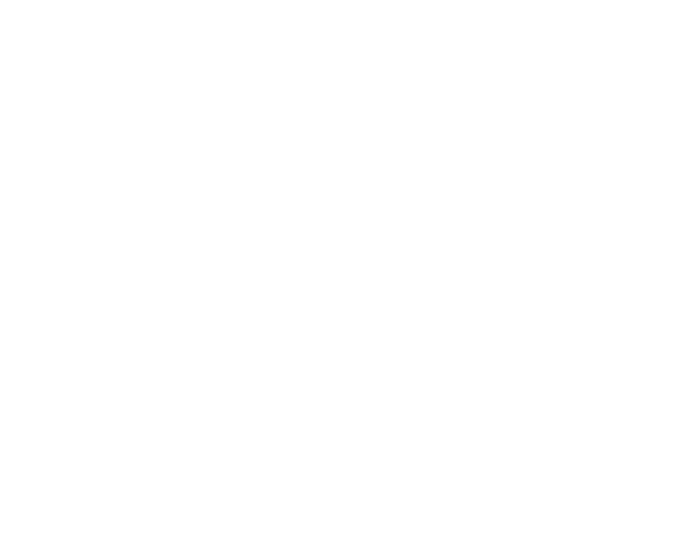
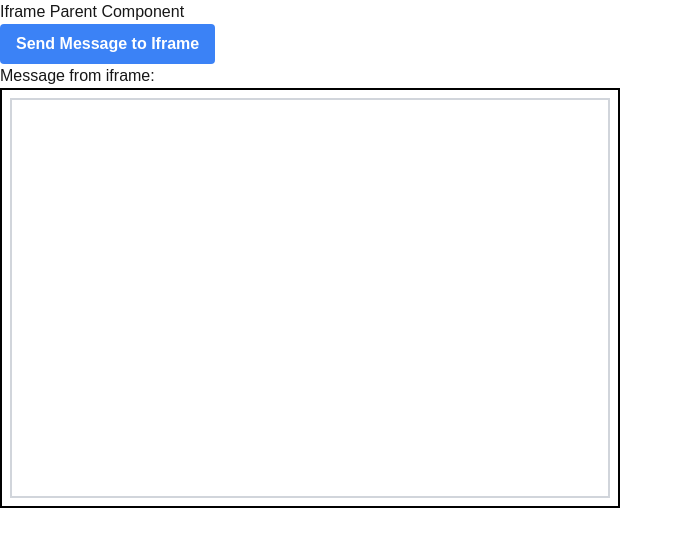
Before and after one commit to sehoone/react-next, a Next.js app: page /sample/iframe-parent in a window 1280 px wide. Shown: the top 546 px of the page, without its empty margins (0-683 px from the left). Built offline with nearby package versions, Linux system fonts and the light colour scheme.

Commit message:
feature/add-sample-extra-lib-load

```diff
--- a/app/sample/iframe-parent/page.tsx
+++ b/app/sample/iframe-parent/page.tsx
@@ -31,6 +31,26 @@ const iframeParent = () => {
     serCounter(counter + 1);
     iframeRef.current?.contentWindow?.postMessage(`Hello from parent ${counter}`, 'http://localhost:3001'); // Replace with your iframe's origin
   };
+
+  return (
+    <div>
+      <h1>Iframe Parent Component</h1>
+      <button onClick={sendMessageToIframe} className="bg-blue-500 hover:bg-blue-700 text-white font-bold py-2 px-4 rounded">
+        Send Message to Iframe
+      </button>
+      <p>Message from iframe: {message}</p>
+      <div className="border-2 border-black p-2 inline-block">
+        <iframe
+          ref={iframeRef}
+          src="http://localhost:3001/sample/iframe-child" // Replace with your iframe's URL
+          width="600"
+          height="400"
+          title="Iframe Example"
+          className="border-2 border-gray-300"
+        ></iframe>
+      </div>
+    </div>
+  );
 }
 
 export default iframeParent;
--- /dev/null
+++ b/app/sample/load-extra-lib/page.tsx
@@ -0,0 +1,45 @@
+"use client";
+import Script from 'next/script';
+import React, { useEffect } from 'react';
+
+export default function Page() {
+  useEffect(() => {
+    // 스크립트가 로드된 후에 함수를 호출. 음 굳이 필요한가 싶음
+    // const handleScriptLoad = () => {
+    //   if (typeof window.callExtraLib === 'function') {
+    //     window.callExtraLib();
+    //   } else {
+    //     console.error('callExtraLib is not defined');
+    //   }
+    // };
+
+  }, []);
+
+  const handleCallExtraLibFunction = () => {
+    if (typeof window.callExtraLib === 'function') {
+      /*
+      브라우저 환경에서 <script> 태그를 통해 로드된 스크립트는 기본적으로 전역 스코프에 정의됨.
+      이는 브라우저의 기본 동작으로, 전역 스코프에 정의된 함수와 변수는 window 객체의 속성으로 접근할 수 있게 됨
+      */
+      window.callExtraLib(); // 외부 라이브러리에 정의된 함수 호출
+    } else {
+      console.error('callExtraLib is not defined');
+    }
+  }
+  return (
+    <div>
+      {/* 파일 경로로 외부라이브러리 호출. public 경로가 디폴트 경로임 */}
+      {/* beforeInteractive: 페이지가 인터랙티브 상태가 되기 전에 로드 */}
+      {/* {<Script src="/libs/importantLib.js" strategy="beforeInteractive" />} */}
+
+      {/* afterInteractive: 페이지가 인터랙티브 상태가 된 후에 로드 */}
+      <Script src="/libs/extraLib.js" strategy="afterInteractive" />
+
+      {/* lazyOnload: 페이지 로드가 완료된 후에 로드 */}
+      {/* <Script src="/libs/optionalLib.js" strategy="lazyOnload" /> */}
+
+      <h1>외부 라이브러리 파일 로드 및 함수 호출 처리</h1>
+      <button onClick={handleCallExtraLibFunction} className="bg-blue-500 hover:bg-blue-700 text-white font-bold py-2 px-4 rounded">Call Extra Lib function</button>
+    </div>
+  );
+}
--- /dev/null
+++ b/public/libs/extraLib.js
@@ -0,0 +1,4 @@
+console.log('extraLib.js loaded');
+function callExtraLib() {
+  console.log('extraLib function called!!!');
+}
```
Also changed, not shown: types/global.d.ts (added, +8 -0 lines).
